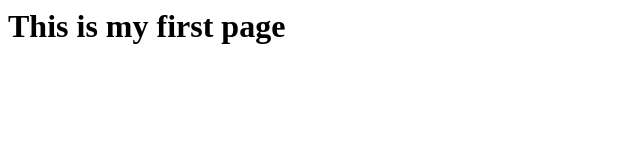
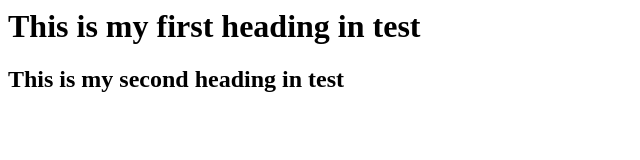
Before and after one commit to zahidmuneer/Testing_Lab, a plain HTML site: page index.html in a window 1280 px wide. Shown: the whole page, without its empty margins (0-640 px from the left). Drawn offline with Linux system fonts and the light colour scheme.

Commit message:
Update index.html
commit

```diff
--- a/index.html
+++ b/index.html
@@ -1,7 +1,9 @@
 <html>
-<head>
-</head>
-<body>
-	<h1>This is my first page</h1>
-</body>
+	<head>
+
+	</head>
+	<body>
+		<h1>This is my first heading in test</h1>
+		<h2>This is my second heading in test</h2>
+	</body>
 </html>
```
